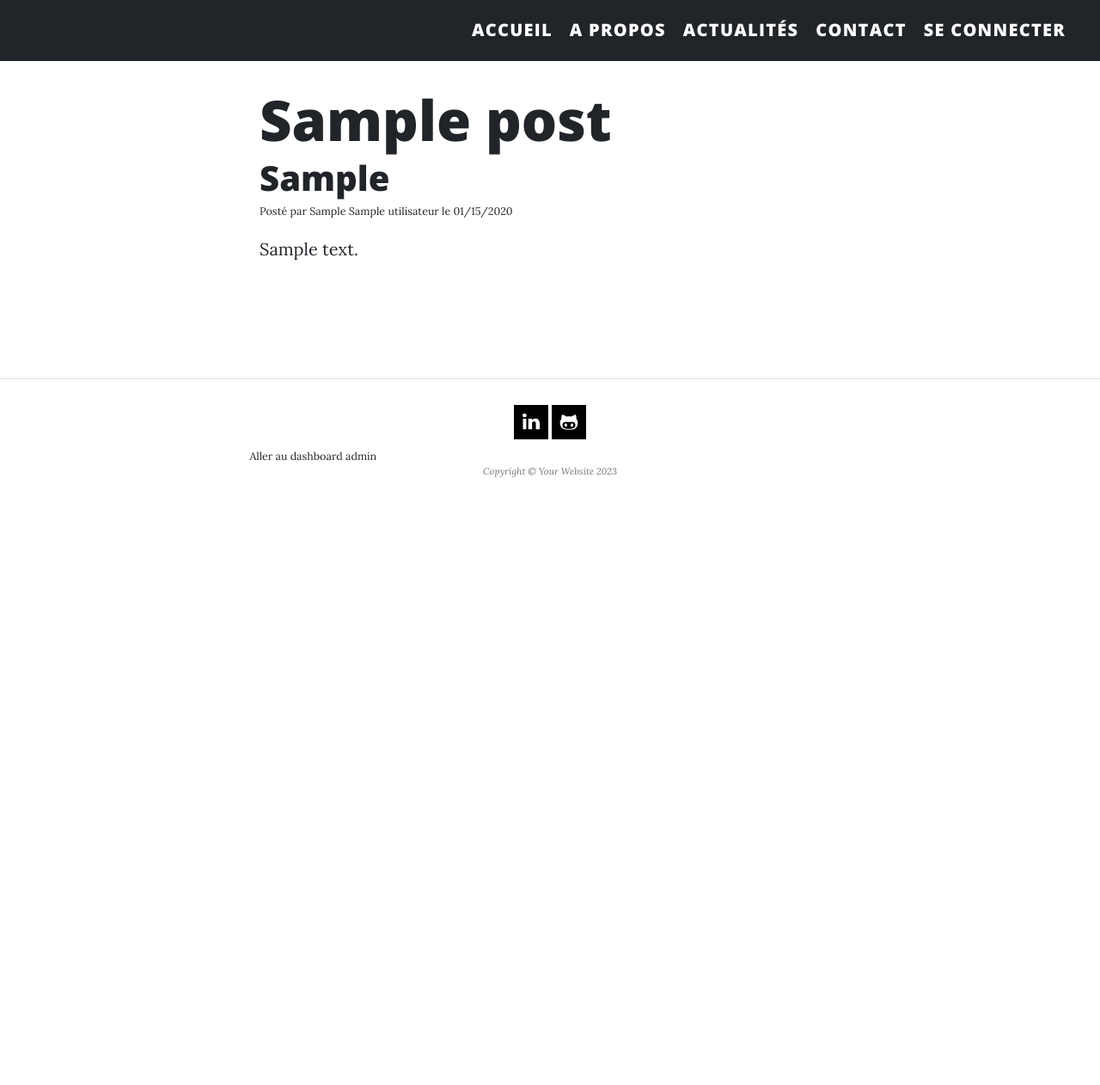
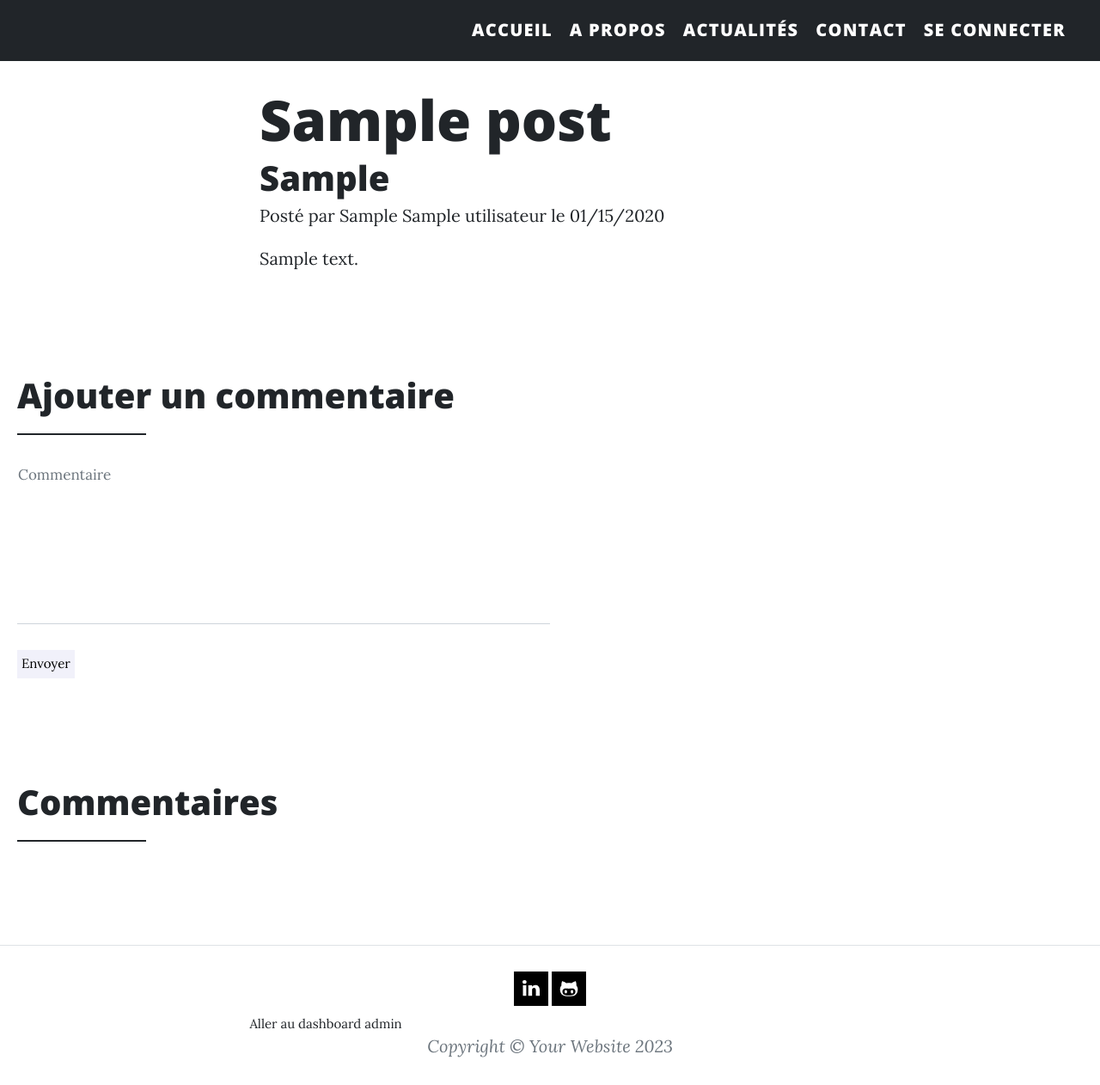
Before and after one commit to Galypso-Unreal/BlogPHPOpenClassRooms, a PHP site: page /actualite/1 in a window 1280 px wide. Shown: the whole page at 86% size. Run offline with PHP 8.4, Linux system fonts and the light colour scheme; tables that the repository leaves empty or names only in its code hold one stand-in row (values such as "Sample post"); some libraries are stand-ins or nearby versions.

Commit message:
ADD [comment] display & form to add comment (no user id use)

```diff
--- a/index.php
+++ b/index.php
@@ -12,8 +12,11 @@
 require_once 'src/controllers/back/form.php';
 require_once 'src/controllers/front/post.php';
 require_once 'src/controllers/user.php';
+require_once 'src/controllers/comment.php';
 
 require_once 'twig.php';
+
+
 
 
 
@@ -85,6 +88,14 @@
             ));
         }
     }
+    if($_GET['action'] === 'addComment'){
+        if(confirmationComment() == 1){
+            addComment($_POST['comment']);
+        }
+        else{
+
+        }
+    }
 }else{
 
 
@@ -101,7 +112,8 @@
         $id = end($id);
 
             echo $twig->render('post.twig',array(
-                'post'=>getPost($id)
+                'post'=>getPost($id),
+                'comments'=>getComments($id)
             ));
 
     }
--- a/src/assets/css/custom.css
+++ b/src/assets/css/custom.css
@@ -71,6 +71,15 @@
     max-width: 15rem;
 }
 
+.separator-small{
+    margin: 1rem 0;
+    height: 0.1rem;
+    background-color: white;
+    width: 100%;
+    max-width: 7rem;
+
+}
+
 .form-errors{
     color: brown;
     font-weight: bold;
@@ -83,3 +92,16 @@
 
     }
 }
+
+/* comments custom css */
+
+.comment{
+    padding: 2rem;
+    background-color: var(--bs-body-color);
+    color: white;
+}
+.comments{
+    display: flex;
+    flex-direction: column;
+    gap: 2rem;
+}
--- a/src/assets/css/elements/_all.css
+++ b/src/assets/css/elements/_all.css
@@ -1 +1,2 @@
 @import './form.css';
+@import './form-comment.css';
--- /dev/null
+++ b/src/assets/css/elements/form-comment.css
@@ -0,0 +1,14 @@
+.comment-form{
+    width: 100%;
+    flex-direction: column !important;
+    align-items: self-start !important;
+}
+.comment-form .form-floating{
+    width: 50%;
+
+}
+.comment-form textarea{
+    width: 100%;
+    min-height: 200px;
+    font-size: 2rem;
+}
--- a/src/assets/css/variables.css
+++ b/src/assets/css/variables.css
@@ -15,8 +15,11 @@
 h3,.h3_style{
     font-size: 2.5rem !important;
 }
-p{
+p,div{
     font-size: 2rem !important;
+}
+a{
+    font-size: 1.5rem;
 }
 @media screen and (min-width: 992px) {
     h1,.h1_style{
--- /dev/null
+++ b/src/controllers/comment.php
@@ -0,0 +1,57 @@
+<?php
+function confirmationComment(){
+    if(isset($_GET['id']) && isset($_POST['comment'])){
+        return 1;
+    }
+    else{
+        return 0;
+    }
+}
+function addComment(string $message){
+    $database = new DatabaseConnection();
+    $db = $database->getConnection();
+
+    $user = 1;
+    $post = $_GET['id'];
+
+
+    $sql = "INSERT INTO b_commentaire (content,fk_utilisateur_id,fk_post_id) VALUES (:content,:fk_utilisateur_id,:fk_post_id)";
+    $insert = $db->prepare($sql);
+
+    $insert->bindParam(':content', $message);
+    $insert->bindParam(':fk_utilisateur_id', $user);
+    $insert->bindParam(':fk_post_id', $post);
+
+    $insert->execute();
+
+    header('Location: http://blog.local/actualite/'.$post);
+
+}
+
+function getComments($id){
+
+    $database = new DatabaseConnection();
+    $db = $database->getConnection();
+
+    $sql = "SELECT id,content,fk_utilisateur_id FROM b_commentaire WHERE fk_post_id = :id AND est_valide = '1'";
+
+
+    $data = $db->prepare($sql);
+
+    $data->bindParam(':id',$id);
+
+    $data->execute();
+
+    $comments = [];
+
+    while(($row = $data->fetch(PDO::FETCH_ASSOC))){
+        $comment = [
+            'id'=>$row['id'],
+            'content' => $row['content'],
+            'user' => getAuthor($row['fk_utilisateur_id']),
+        ];
+        $comments[] = $comment;
+    }
+    return $comments;
+
+}
--- a/src/lib/database.php
+++ b/src/lib/database.php
@@ -8,7 +8,7 @@
     	public function getConnection(): PDO
     	{
         	if ($this->database === null) {
-            	$this->database = new PDO('mysql:host=YOUR_HOST:YOUR_PORT;dbname=YOUR_DATABASE_NAME;charset=utf8', 'YOUR_USERNAME', 'YOUR_PASSWORD');
+            	$this->database = new PDO('mysql:host=localhost:10070;dbname=blog;charset=utf8', 'root', 'root');
         	}
 
         	return $this->database;
--- a/src/model/post.php
+++ b/src/model/post.php
@@ -38,6 +38,14 @@
         $posts[] = $post;
     }
     return $posts;
+}
+
+function getIdPost(){
+    $host = $_SERVER['REQUEST_URI'];
+    $id = explode('/',$host);
+    $id = end($id);
+
+    return $id;
 }
 
 function getAuthor(int $id): Array{
--- /dev/null
+++ b/src/views/elements/form-comment.twig
@@ -0,0 +1,16 @@
+<div class="container_form">
+    <h2>Ajouter un commentaire</h2>
+    <div class="separator"></div>
+  <form action='index.php?action=addComment&id={{get_ID()}}' method="POST" class="comment-form">
+
+
+    <div class="form-floating">
+		<textarea type="text" placeholder="comment" name="comment" class="form-control"></textarea>
+		<label for="comment">Commentaire</label>
+	</div>
+
+
+    <input type="submit" value="Envoyer">
+
+  </form>
+</div>
--- a/src/views/post.twig
+++ b/src/views/post.twig
@@ -33,6 +33,41 @@
 			</div>
 		</div>
 	</div>
+
+    <div class="comments-container">
+        {% include "elements/form-comment.twig" %}
+
+        <h2>Commentaires</h2>
+        <div class="separator"></div>
+
+        {% if comments %}
+        <div class="comments">
+
+            {% for comment in comments %}
+                <div class="comment">
+                        {% if comment.user.firstname and comment.user.lastname %}
+                    <div>
+                        {{comment.user.firstname}}{{comment.user.lastname}}
+                    </div>
+                    <div class="separator-small"></div>
+
+                    {% endif %}
+
+                    {% if comment.content %}
+
+                        {{comment.content}}
+
+                    {% endif %}
+                </div>
+
+            {% endfor %}
+        </div>
+        {% endif %}
+
+    </div>
+
+
+
 </article>
 </div>
 
--- a/twig.php
+++ b/twig.php
@@ -1,4 +1,7 @@
 <?php
+
+use Twig\TwigFunction;
+
 require_once __DIR__.'/vendor/autoload.php';
 
 $loader = new \Twig\Loader\FilesystemLoader(__DIR__.'/src/views');
@@ -6,6 +9,16 @@
 $twig->addExtension(new \Twig\Extension\DebugExtension());
 // define all globals variable usable in twig
 
+$function = new TwigFunction('get_ID', function () {
+
+    $host = $_SERVER['REQUEST_URI'];
+    $id = explode('/',$host);
+    $id = end($id);
+
+    return $id;
+ });
+
+ $twig->addFunction($function);
 
 
 
```
